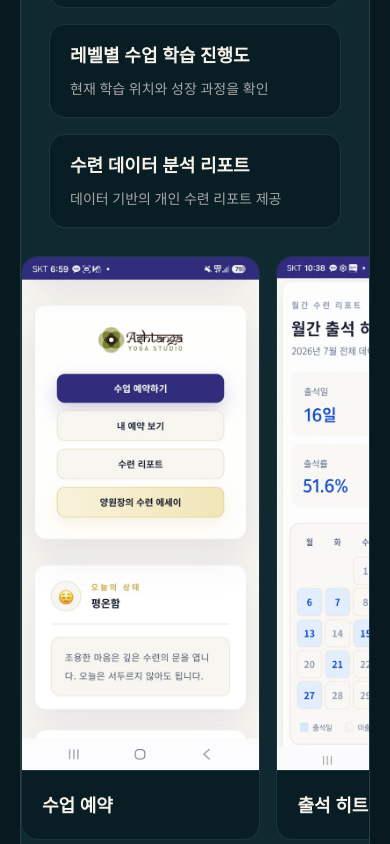
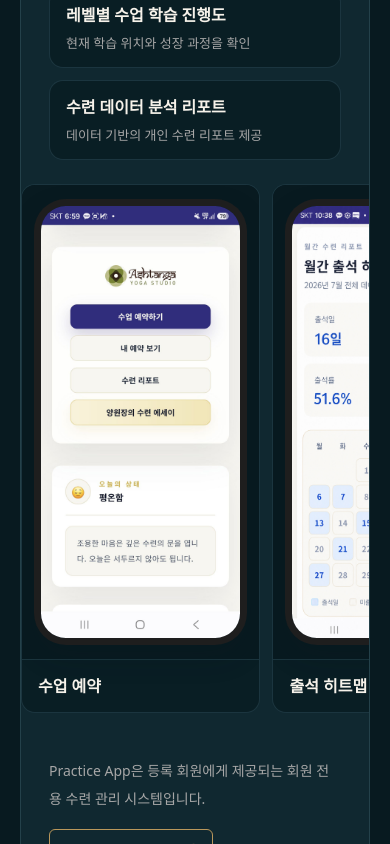
Before and after one commit to Andrea3004/ashtanga-web, a Next.js app: page /practice in a window 390 px wide. Shown: the part 3000-3844 px from the top of the page. Built offline with nearby package versions, Linux system fonts and the light colour scheme.

Commit message:
Refine Practice App showcase layout for mobile

```diff
--- a/src/app/practice/page.tsx
+++ b/src/app/practice/page.tsx
@@ -195,36 +195,40 @@ export default function PracticePage() {
             </p>
           </div>
 
-          <div className="mt-6 grid gap-4 md:grid-cols-2 lg:grid-cols-4">
+          <div className="mt-6 grid gap-3 md:grid-cols-2 lg:grid-cols-4">
             {practiceAppShowcase.map((feature) => (
-              <article key={feature.title} className="rounded-[1rem] border border-line/70 bg-background/70 px-5 py-4">
-                <h3 className="text-lg font-black text-text">{feature.title}</h3>
-                <p className="mt-2 text-sm leading-6 text-muted">{feature.description}</p>
+              <article key={feature.title} className="rounded-[0.875rem] border border-line/70 bg-background/70 px-4 py-3.5">
+                <h3 className="text-base font-black text-text">{feature.title}</h3>
+                <p className="mt-1.5 text-[0.8125rem] leading-5 text-muted">{feature.description}</p>
               </article>
             ))}
           </div>
 
-          <div className="-mx-7 mt-7 flex snap-x snap-mandatory gap-4 overflow-x-auto px-7 pb-2 sm:-mx-8 sm:px-8 md:mx-0 md:grid md:grid-cols-2 md:overflow-visible md:px-0 md:pb-0 lg:-mx-3 lg:grid-cols-4 lg:gap-3">
+          <div className="-mx-7 mt-6 flex snap-x snap-mandatory gap-3 overflow-x-auto px-7 pb-2 sm:-mx-8 sm:px-8 md:mx-0 md:grid md:grid-cols-2 md:overflow-visible md:px-0 md:pb-0 lg:-mx-2 lg:grid-cols-4 lg:gap-2.5">
             {practiceAppShowcase.map((screen) => (
               <article
                 key={screen.title}
-                className="min-w-[82%] snap-start overflow-hidden rounded-[1rem] border border-line/70 bg-background/70 sm:min-w-[54%] md:min-w-0"
+                className="min-w-[82%] snap-start overflow-hidden rounded-[0.875rem] border border-line/70 bg-background/70 sm:min-w-[54%] md:min-w-0"
               >
-                <div className="relative aspect-[9/19.5] overflow-hidden border-b border-line/70 bg-background p-4">
+                <div className="border-b border-line/70 bg-background px-3 py-3.5">
+                  <div className="mx-auto w-full max-w-[15.5rem] rounded-[2rem] bg-[#1E1E1E] p-[0.44rem] shadow-[0_12px_28px_rgba(8,26,32,0.2)]">
+                    <div className="relative aspect-[9/19.5] overflow-hidden rounded-[1.55rem] bg-background">
                       {screen.image ? (
                         <Image
                           src={screen.image}
                           alt={screen.imageAlt}
                           fill
-                      sizes="(min-width: 1024px) 260px, (min-width: 768px) 45vw, 78vw"
-                      className="object-contain object-top"
+                          sizes="(min-width: 1024px) 220px, (min-width: 768px) 42vw, 74vw"
+                          className="object-cover object-top"
                         />
                       ) : (
                         <PracticeAppScreenPlaceholder />
                       )}
                     </div>
-                <div className="p-5">
-                  <h3 className="text-lg font-black text-text">{screen.title}</h3>
+                  </div>
+                </div>
+                <div className="px-4 py-3.5">
+                  <h3 className="text-base font-black text-text">{screen.title}</h3>
                 </div>
               </article>
             ))}
```
Lines whose indentation alone changed are shown as unchanged.
